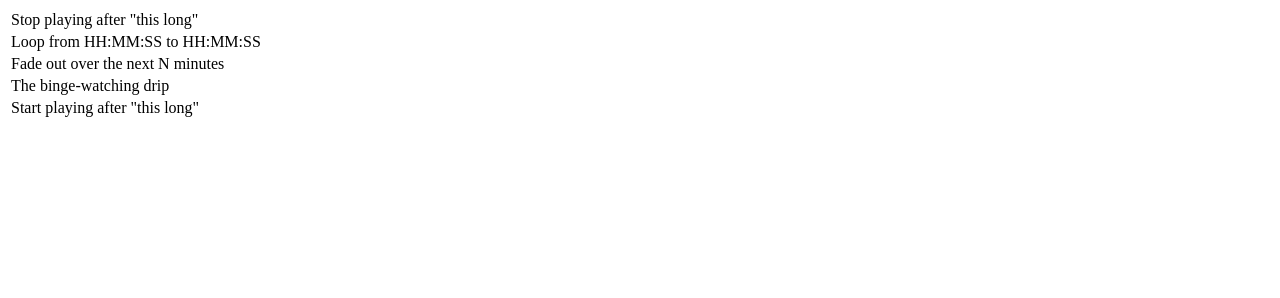
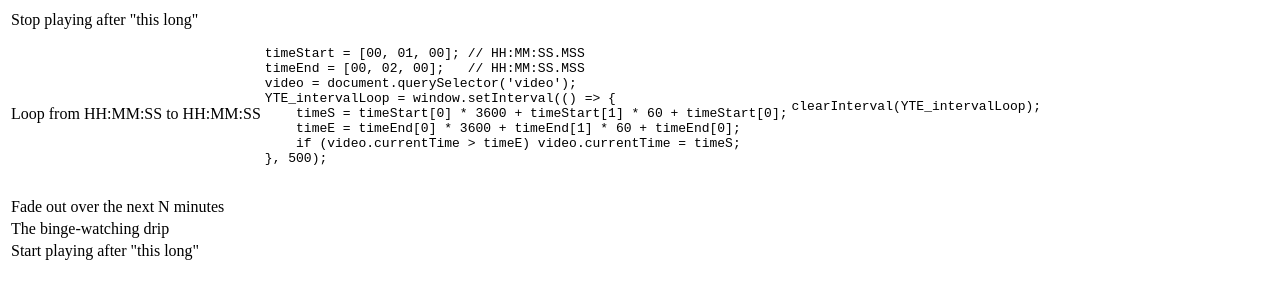
Before and after one commit to iancadev/iancadev.github.io, a plain HTML site: page index.html in a window 1280 px wide. Drawn offline with Linux system fonts and the light colour scheme.

Commit message:
Update index.html

```diff
--- a/index.html
+++ b/index.html
@@ -6,7 +6,19 @@
                 <td>Stop playing after "this long"</td><td></td>
             </tr>
             <tr>
-                <td>Loop from HH:MM:SS to HH:MM:SS</td><td></td>
+                <td>Loop from HH:MM:SS to HH:MM:SS</td><td><pre>
+timeStart = [00, 01, 00]; // HH:MM:SS.MSS
+timeEnd = [00, 02, 00];   // HH:MM:SS.MSS
+video = document.querySelector('video');
+YTE_intervalLoop = window.setInterval(() => {
+    timeS = timeStart[0] * 3600 + timeStart[1] * 60 + timeStart[0];
+    timeE = timeEnd[0] * 3600 + timeEnd[1] * 60 + timeEnd[0];
+    if (video.currentTime > timeE) video.currentTime = timeS;
+}, 500);
+                </pre></td>
+                <td><pre>
+clearInterval(YTE_intervalLoop);
+                </pre></td>
             </tr>
             <tr>
                 <td>Fade out over the next N minutes</td><td></td>
```
